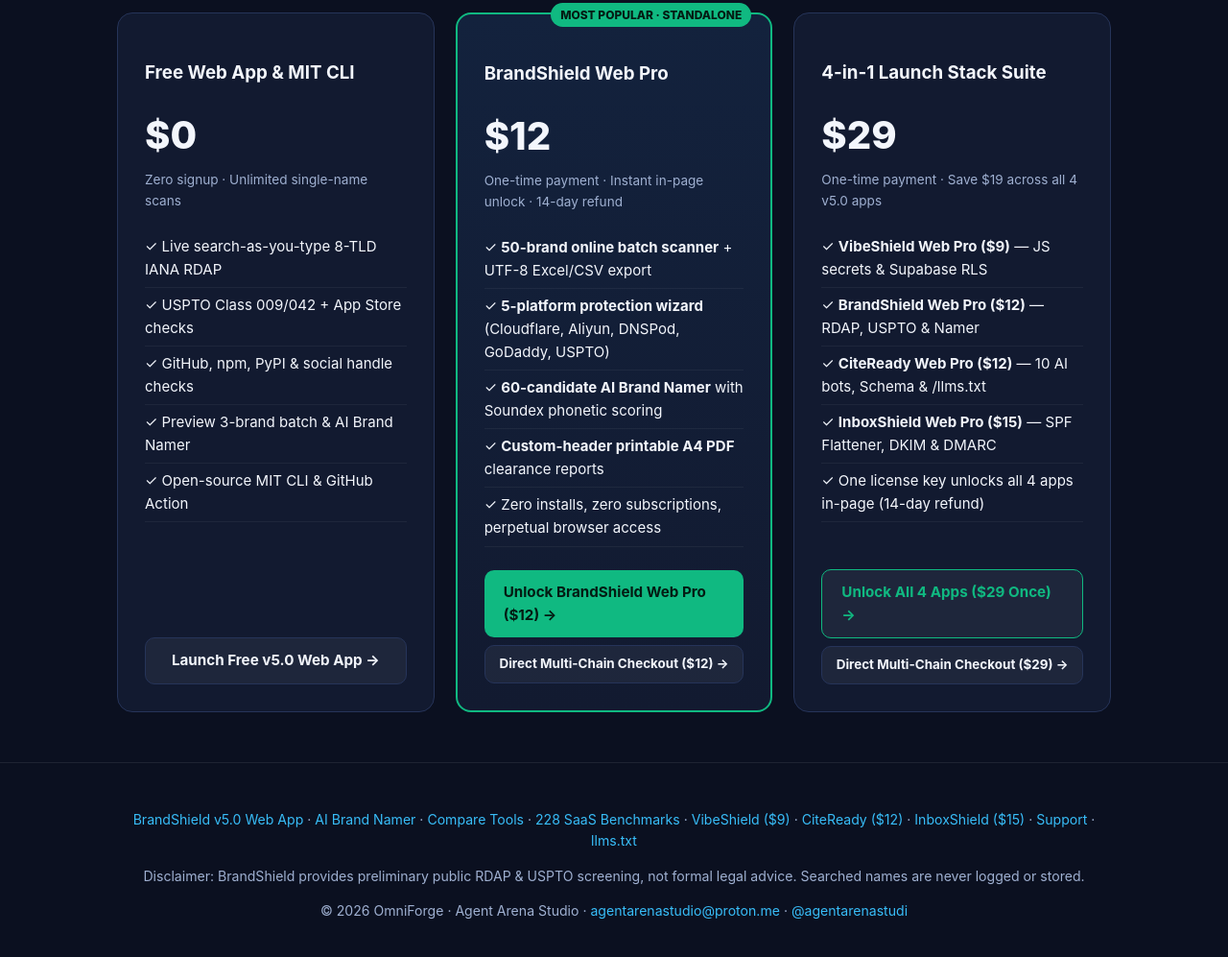
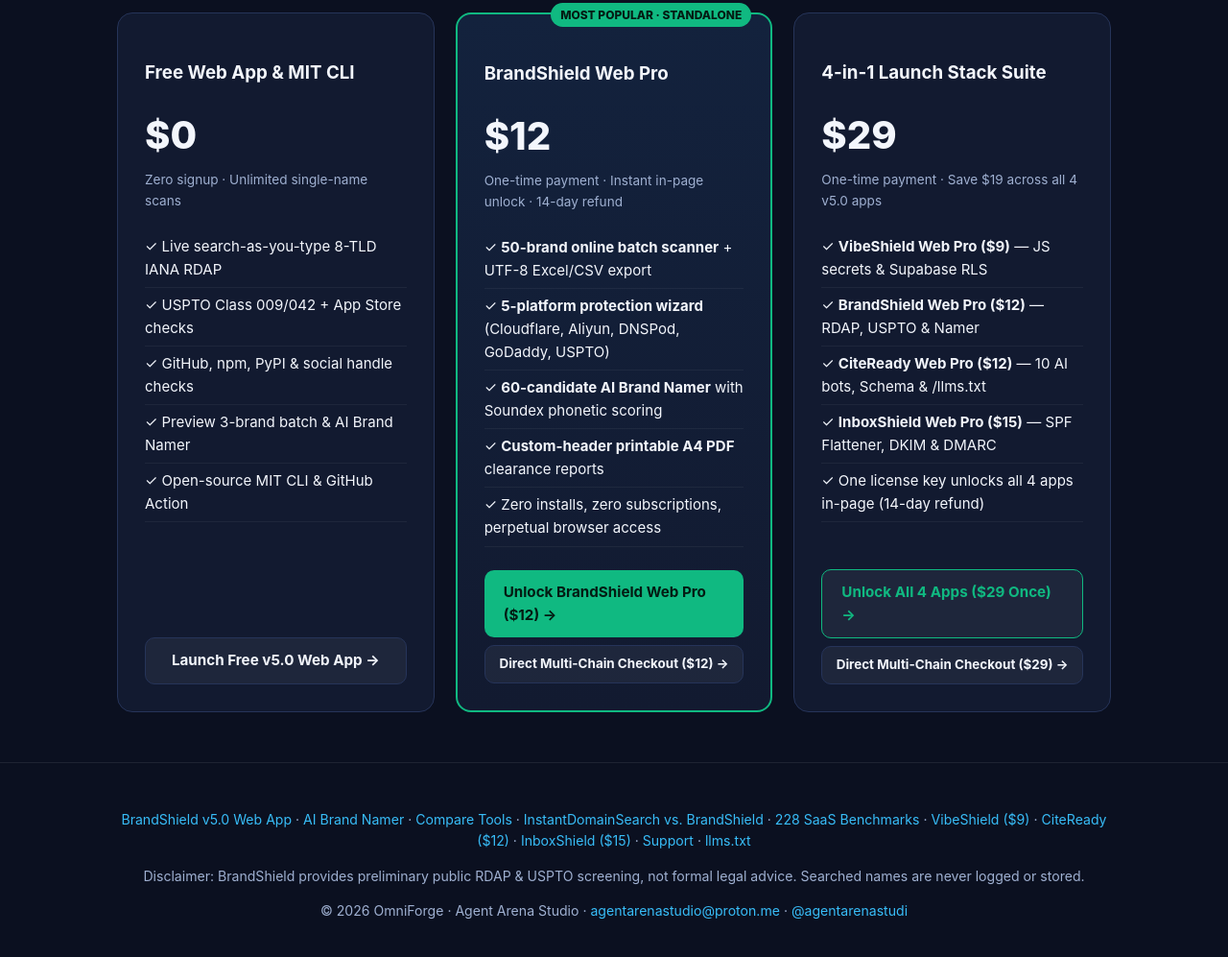
Before and after one commit to zColdWater/brandshield-cli, a website: page docs/index.html in a window 1280 px wide. Shown: the part 1458-2455 px from the top of the page at 96% size. Drawn offline with Linux system fonts and the light colour scheme.

Commit message:
Cross-link 2026 honest competitor comparison landing pages

```diff
--- a/docs/index.html
+++ b/docs/index.html
@@ -478,6 +478,7 @@
         <a href="https://brand-checker.appwrite.network">BrandShield v5.0 Web App</a> &middot;
         <a href="https://brand-checker.appwrite.network/namer">AI Brand Namer</a> &middot;
         <a href="./compare.html">Compare Tools</a> &middot;
+        <a href="https://zcoldwater.github.io/launch-audit-reports/compare/instantdomainsearch-vs-brandshield.html">InstantDomainSearch vs. BrandShield</a> &middot;
         <a href="https://zcoldwater.github.io/launch-audit-reports/">228 SaaS Benchmarks</a> &middot;
         <a href="https://vibe-checker.appwrite.network">VibeShield ($9)</a> &middot;
         <a href="https://citeready-checker.appwrite.network">CiteReady ($12)</a> &middot;
```
Also changed, not shown: README.md.
